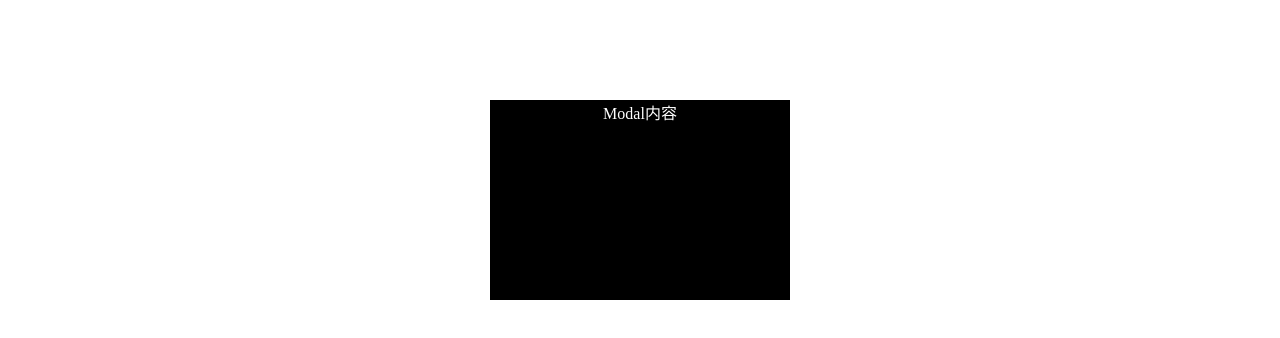
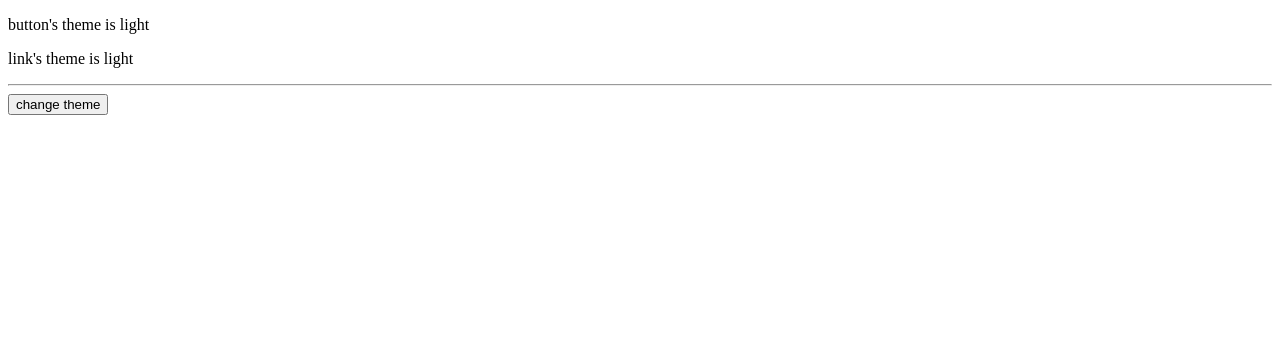
Before and after one commit to lisihong8/fuxi-react, a React (Create React App) app: page / in a window 1280 px wide. Shown: the top 338 px of the page. Built offline with nearby package versions, Linux system fonts and the light colour scheme.

Commit message:
怎么去使用React Context

```diff
--- a/src/App.js
+++ b/src/App.js
@@ -1,14 +1,16 @@
 import React from 'react';
 // import StateDemo from'./components/StateDemo';
 // import UncontrolledDemo from'./components/UncontrolledDemo';
-import PortalsDemo from'./components/PortalsDemo';
+// import PortalsDemo from'./components/PortalsDemo';
+import ContextDemo from './components/ContextDemo';
 
 function App() {
   return (
     <div>
       {/* <StateDemo/> */}
       {/* <UncontrolledDemo/> */}
-      <PortalsDemo> Modal内容 </PortalsDemo>
+      {/* <PortalsDemo> Modal内容 </PortalsDemo> */}
+      <ContextDemo/>
     </div>
   );
 }
--- /dev/null
+++ b/src/components/ContextDemo.js
@@ -0,0 +1,71 @@
+import React from 'react';
+
+// 创建 Context, 填入默认值（任何一个 js 变量）
+const ThemeContext = React.createContext('light');
+
+// 底层组件 - 函数是组件
+function ThemeLink (props) {
+    // const theme = this.context // 会报错。函数式组件没有实例，即没有 this
+
+    // 函数式组件可以使用 Consumer
+    return(
+      <ThemeContext.Consumer>
+        { value => <p>link's theme is {value}</p> }
+      </ThemeContext.Consumer>
+    )
+};
+
+// 底层组件 - class 组件
+class ThemedButton extends React.Component {
+    // 指定 contextType 读取当前的 theme context。
+    // static contextType = ThemeContext // 也可以用 ThemedButton.contextType = ThemeContext
+    render() {
+        const theme = this.context // React 会往上找到最近的 theme Provider，然后使用它的值。
+        return (
+          <div>
+            <p>button's theme is {theme}</p>
+          </div>
+        )
+    }
+}
+ThemedButton.contextType = ThemeContext // 指定 contextType 读取当前的 theme context。
+
+
+
+// 中间的组件再也不必指明往下传递 theme 了。
+function Toolbar(props) {
+    return (
+        <div>
+            <ThemedButton />
+            <ThemeLink />
+        </div>
+    )
+}
+
+
+
+
+class ContextDemo extends React.Component {
+    constructor(props) {
+        super(props)
+        this.state = {
+            theme: 'light'
+        }
+    }
+    render() {
+        return (
+          <ThemeContext.Provider value={this.state.theme}>
+            <Toolbar />
+            <hr/>
+            <button onClick={this.changeTheme}>change theme</button>
+          </ThemeContext.Provider>
+        )
+    }
+    changeTheme = () => {
+        this.setState({
+            theme: this.state.theme === 'light' ? 'dark' : 'light'
+        })
+    }
+}
+
+export default ContextDemo;
```
